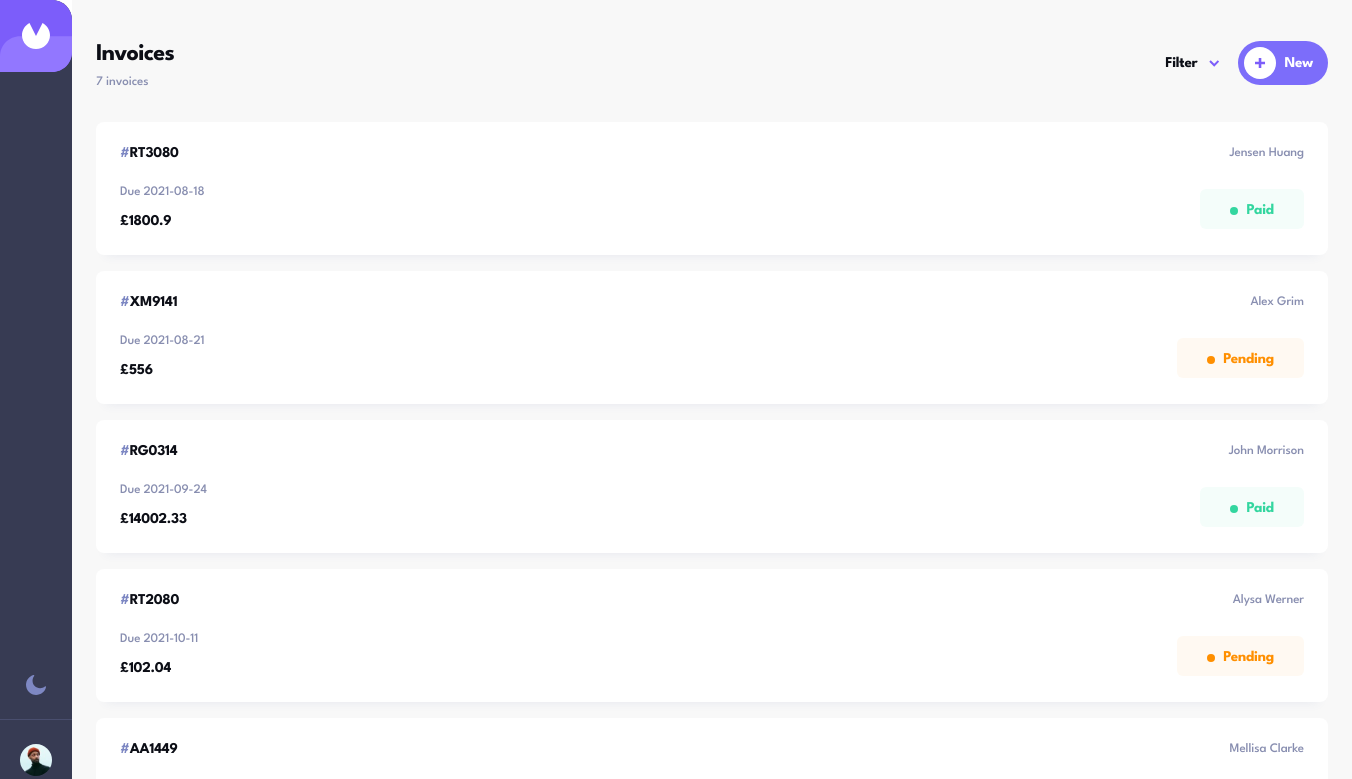
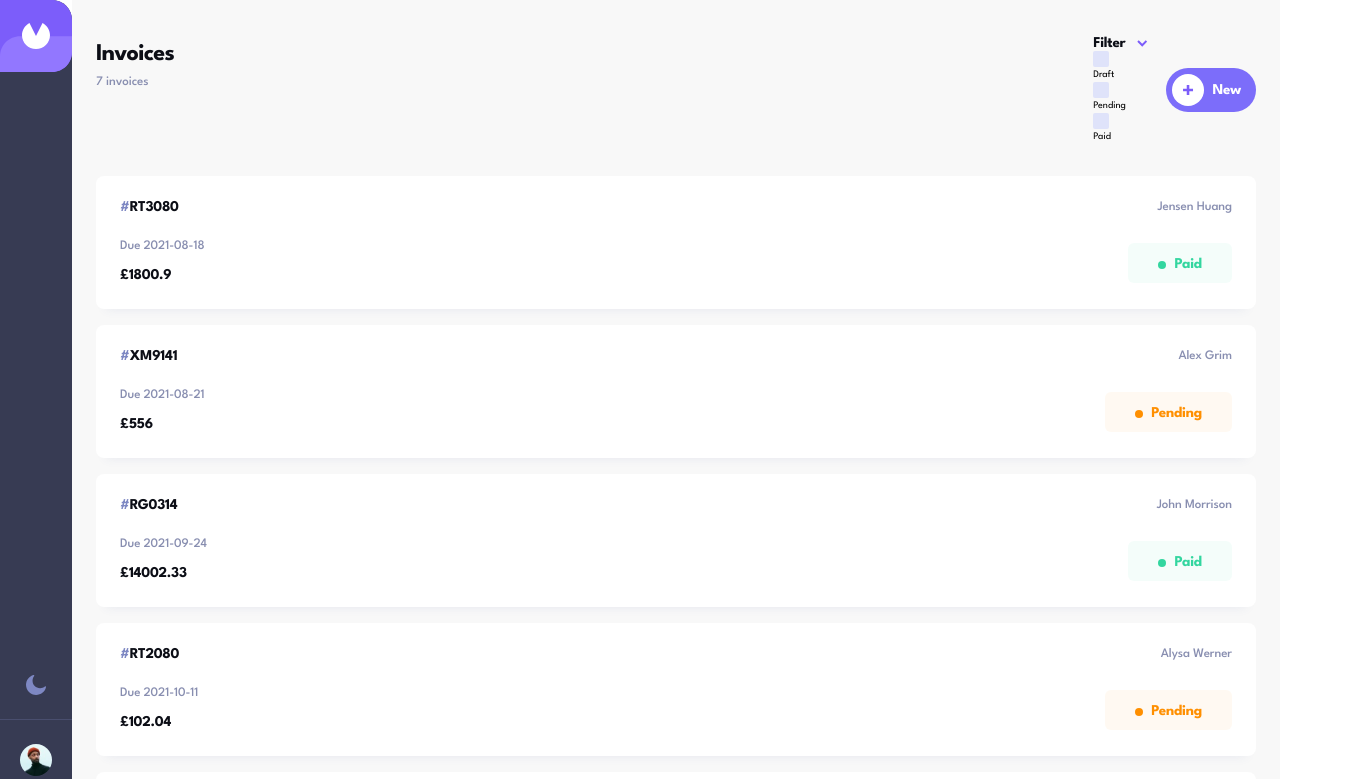
Before and after one commit to Bletfen/Invoice-App, a React (Vite) app: page / in a window 1280 px wide. Shown: the top 779 px of the page, 1352 px wide, since content can reach past the window. Built offline with nearby package versions, Linux system fonts and the light colour scheme.

Commit message:
filter logic + styling

```diff
--- a/src/components/Filter.tsx
+++ b/src/components/Filter.tsx
@@ -1,4 +1,11 @@
-export default function () {
+// import { useState } from "react";
+
+export default function ({
+  setFilter,
+}: {
+  setFilter: React.Dispatch<React.SetStateAction<IFilter>>;
+}) {
+  //   const [isOpen, setIsOpen] = useState<boolean>(false);
   return (
     <div
       className="flex justify-between
@@ -22,6 +29,7 @@ export default function () {
         className="flex items-center
         gap-[1.9rem]"
       >
+        <div>
           <div
             className="flex gap-[1.2rem]
             items-center cursor-pointer"
@@ -45,6 +53,43 @@ export default function () {
                 stroke-width="2"
               />
             </svg>
+          </div>
+          <div
+            className="cursor-pointer"
+            onClick={() =>
+              setFilter((prev) => ({
+                ...prev,
+                draft: !prev.draft,
+              }))
+            }
+          >
+            <div className="w-[1.6rem] h-[1.6rem] bg-[#dfe3fa] rounded-[0.2rem]"></div>
+            <span>Draft</span>
+          </div>
+          <div
+            className="cursor-pointer"
+            onClick={() =>
+              setFilter((prev) => ({
+                ...prev,
+                pending: !prev.pending,
+              }))
+            }
+          >
+            <div className="w-[1.6rem] h-[1.6rem] bg-[#dfe3fa] rounded-[0.2rem]"></div>
+            <span>Pending</span>
+          </div>
+          <div
+            className="cursor-pointer"
+            onClick={() =>
+              setFilter((prev) => ({
+                ...prev,
+                paid: !prev.paid,
+              }))
+            }
+          >
+            <div className="w-[1.6rem] h-[1.6rem] bg-[#dfe3fa] rounded-[0.2rem]"></div>
+            <span>Paid</span>
+          </div>
         </div>
         <button
           className="flex
--- a/src/components/Header.tsx
+++ b/src/components/Header.tsx
@@ -4,7 +4,7 @@ export default function Header() {
     <div
       className="bg-header-light
         flex justify-between
-        pr-[2.4rem] xl:h-screen xl:flex-col
+        pr-[2.4rem] xl:h-screen xl:flex-col xl:sticky xl:top-0
         xl:p-[unset] xl:pb-[2.4rem]
         xl:rounded-r-[2rem]
         translate-all duration-300"
--- a/src/index.css
+++ b/src/index.css
@@ -1,4 +1,5 @@
 @import "tailwindcss";
+
 @theme {
   --color-header-light: #373b53;
   --color-invoiceHeaderText-light: #0c0e16;
--- a/src/layout/Layout.tsx
+++ b/src/layout/Layout.tsx
@@ -7,7 +7,7 @@ export default function Layout() {
       <div
         className="px-[2.4rem]
         bg-[#f8f8f8] min-h-screen
-        pb-[10.5rem] min-w-screen"
+        pb-[10.5rem] w-full"
       >
         <Outlet />
       </div>
--- a/src/pages/Invoices.tsx
+++ b/src/pages/Invoices.tsx
@@ -1,12 +1,26 @@
 import { Link } from "react-router-dom";
 import Filter from "../components/Filter";
 import dataBase from "../../data.json";
+import { useState } from "react";
 export default function Invoices() {
+  const [filter, setFilter] = useState<IFilter>({
+    draft: false,
+    pending: false,
+    paid: false,
+  });
+  const filteredDataBase = dataBase.filter((item) => {
+    if (!filter.draft && !filter.pending && !filter.paid) return true;
+    return (
+      (filter.draft && item.status.toLowerCase() === "draft") ||
+      (filter.pending && item.status.toLowerCase() === "pending") ||
+      (filter.paid && item.status.toLowerCase() === "paid")
+    );
+  });
   return (
     <div>
-      <Filter />
+      <Filter setFilter={setFilter} />
       <div className="flex flex-col gap-[1.6rem]">
-        {dataBase.map((item) => (
+        {filteredDataBase.map((item) => (
           <Link key={item.id} to={item.id}>
             <div
               className="pt-[2.4rem] pb-[2.2rem]
--- /dev/null
+++ b/src/types.d.ts
@@ -0,0 +1,5 @@
+interface IFilter {
+  draft: boolean;
+  pending: boolean;
+  paid: boolean;
+}
```
Lines whose indentation alone changed are shown as unchanged.
